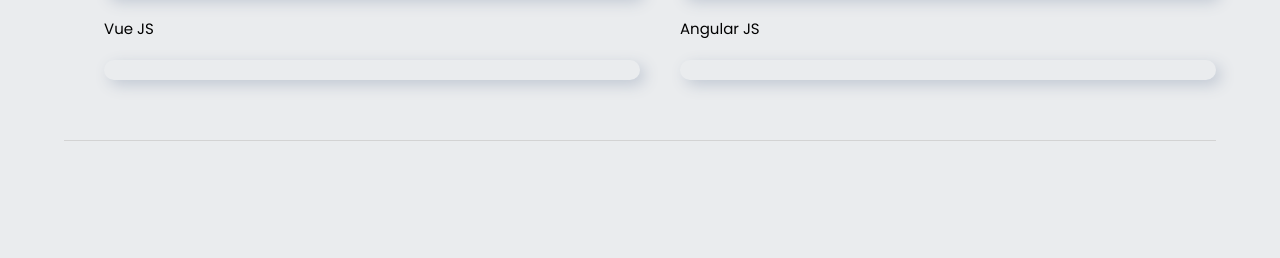
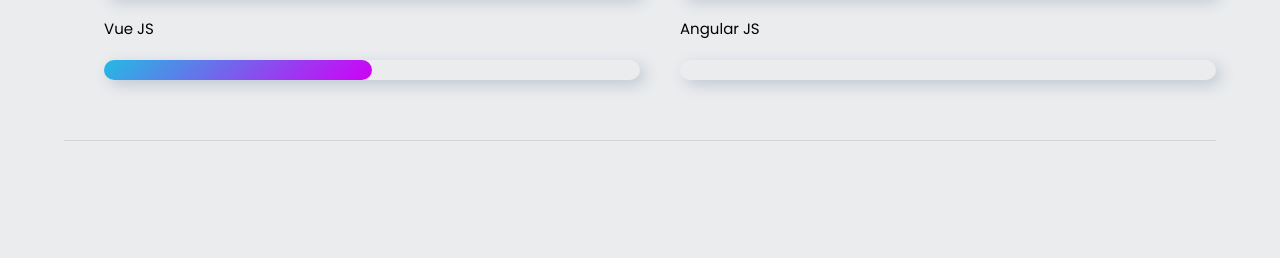
Before and after one commit to Trucdeeptry/TrucPorfolio, a plain HTML site: page index.html in a window 1280 px wide. Shown: the part 1152-1410 px from the top of the page. Drawn offline with nearby package versions, Linux system fonts and the light colour scheme.

Commit message:
update vue

```diff
--- a/index.html
+++ b/index.html
@@ -129,7 +129,7 @@
                             </li>
                             <li class="skill_items">
                                 <p class="skill_name">Vue JS</p>
-                                <div class="skill_process" style="--process:0%"></div>
+                                <div class="skill_process" style="--process:50%"></div>
                             </li>
                         </ul>
                     </div>
```
